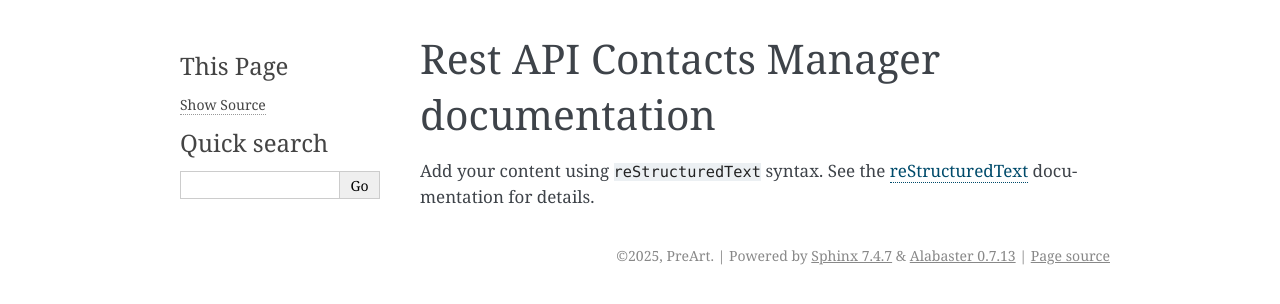
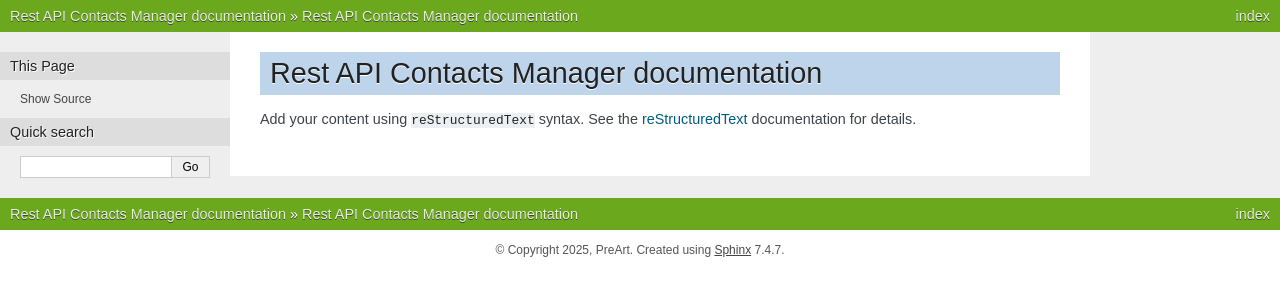
Before and after one commit to preart81/goit-pythonweb-hw-12, a Sphinx documentation site: the page built from docs/index.rst, in a window 1280 px wide. Shown: the top 304 px of the page. Built offline with Sphinx 7.4.7, drawn with Linux system fonts in a browser that asks for light colours.

Commit message:
update Sphinx configuration for improved documentation and add autodoc extension

```diff
--- a/docs/conf.py
+++ b/docs/conf.py
@@ -1,27 +1,29 @@
 # Configuration file for the Sphinx documentation builder.
 #
 # For the full list of built-in configuration values, see the documentation:
-# https://www.sphinx-doc.org/en/master/usage/configuration.html
+# <https://www.sphinx-doc.org/en/master/usage/configuration.html>
 
 # -- Project information -----------------------------------------------------
-# https://www.sphinx-doc.org/en/master/usage/configuration.html#project-information
+# <https://www.sphinx-doc.org/en/master/usage/configuration.html#project-information>
+import sys
+import os
 
-project = 'Rest API Contacts Manager'
-copyright = '2025, PreArt'
-author = 'PreArt'
+sys.path.append(os.path.abspath(".."))
+
+project = "Rest API Contacts Manager"
+copyright = "2025, PreArt"
+author = "PreArt"
 
 # -- General configuration ---------------------------------------------------
-# https://www.sphinx-doc.org/en/master/usage/configuration.html#general-configuration
+# <https://www.sphinx-doc.org/en/master/usage/configuration.html#general-configuration>
 
-extensions = []
+extensions = ["sphinx.ext.autodoc"]
 
-templates_path = ['_templates']
-exclude_patterns = ['_build', 'Thumbs.db', '.DS_Store']
-
-
+templates_path = ["_templates"]
+exclude_patterns = ["_build", "Thumbs.db", ".DS_Store"]
 
 # -- Options for HTML output -------------------------------------------------
-# https://www.sphinx-doc.org/en/master/usage/configuration.html#options-for-html-output
+# <https://www.sphinx-doc.org/en/master/usage/configuration.html#options-for-html-output>
 
-html_theme = 'alabaster'
-html_static_path = ['_static']
+html_theme = "nature"
+html_static_path = ["_static"]
```
